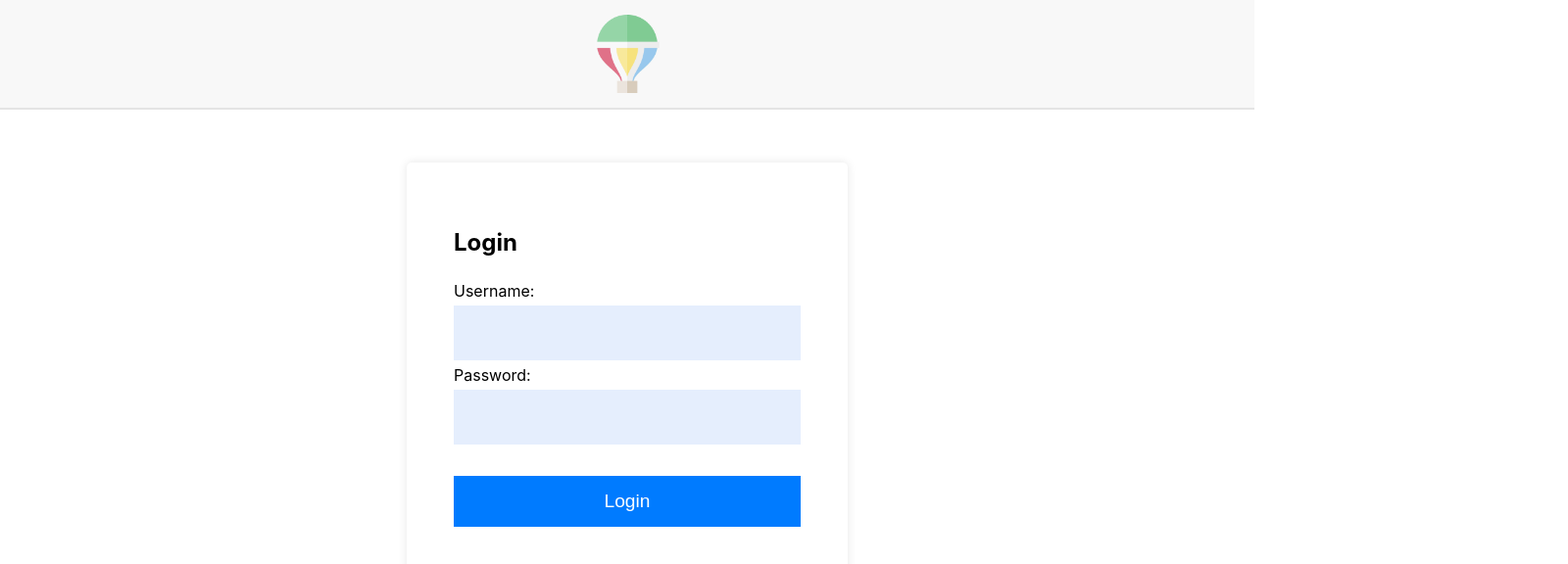
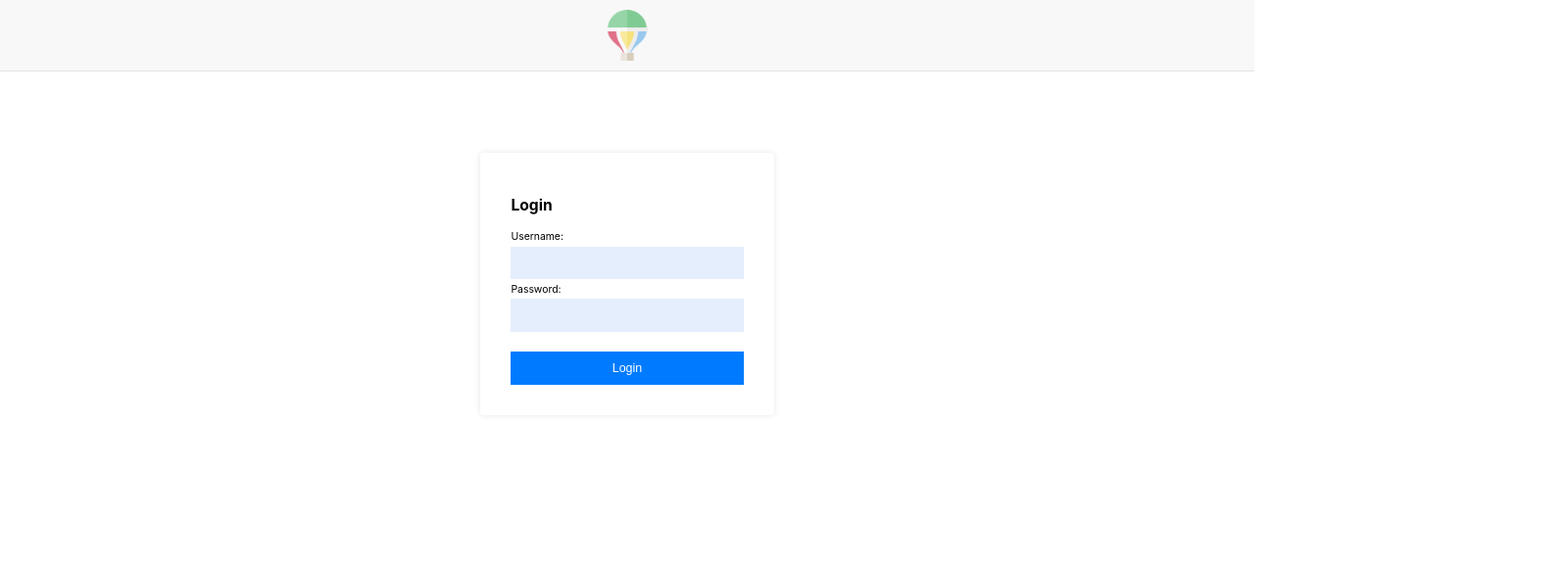
Before and after one commit to tolat/frolik, a React (Create React App) app in the folder client/: page / in a window 1280 px wide. Shown: the top 576 px of the page at 98% size, 1600 px wide, since content can reach past the window. Built offline with nearby package versions, Linux system fonts and the light colour scheme; no server answers.

Commit message:
fixed modal and general layout

```diff
--- a/client/src/components/Global/styles/Navbar.module.scss
+++ b/client/src/components/Global/styles/Navbar.module.scss
@@ -10,6 +10,8 @@
   border-bottom: 2px solid rgb(228, 228, 228);
   height: $navbar_height;
   box-sizing: border-box;
+  position: fixed;
+  z-index: 3;
 }
 
 .innerContainer{
--- a/client/src/components/Modals/EditProfileModal.jsx
+++ b/client/src/components/Modals/EditProfileModal.jsx
@@ -9,10 +9,10 @@ const EditProfileModal = (props) => {
 
 
   return (
-    <div className={styles.container}>
+    <div className={`${styles.container} noscroll`}>
       <div className={styles.photoEditor}>
         <UserIcon
-          sizeInRem={22}
+          sizeInRem={18}
           user={user}
           profilePic={user.profile_picture}
           borderSizeInRem={"0"}
--- a/client/src/components/Modals/SlideInModal.jsx
+++ b/client/src/components/Modals/SlideInModal.jsx
@@ -21,7 +21,7 @@ const SlideInModal = (props) => {
   return (
     <div
       style={{ zIndex: modalState.zIndex }}
-      className={styles.outerContainer}
+      className={`${styles.outerContainer} noscroll`}
     >
       <div
         style={{ marginLeft: `${modalState.marginLeft}` }}
--- a/client/src/components/Modals/styles/EditProfileModal.module.scss
+++ b/client/src/components/Modals/styles/EditProfileModal.module.scss
@@ -3,10 +3,12 @@
   flex-direction: column;
   align-items: center;
   justify-content: center;
-  flex-grow: 1;
-  overflow-y: hidden;
   overflow-x: hidden;
   box-sizing: border-box;
+  flex-shrink: 0;
+  background-color: white;
+  padding: 2rem;
+  margin-top: 2rem;
 }
 
 .photoEditor {
@@ -40,7 +42,6 @@
   width: 100%;
   font-size: 1.2rem;
   justify-self: flex-end;
-  margin-bottom: 20rem;
 }
 .uploadButton {
   background-color: #f0f0f0;
@@ -53,5 +54,5 @@
   width: 100%;
   font-size: 1.2rem;
   margin-top: 2rem;
-  margin-bottom: 3rem;
+  margin-bottom: 1rem;
 }
--- a/client/src/components/Modals/styles/SlideInModal.module.scss
+++ b/client/src/components/Modals/styles/SlideInModal.module.scss
@@ -1,7 +1,6 @@
 @import "../../../utils/responsive.scss";
 
 .container{
-    padding: 2rem;
     display: flex;
     flex-direction: column;
     box-sizing: border-box;
@@ -9,17 +8,17 @@
     width: $central_span_width;
     transition: margin 0.23s ease-in-out;
     background-color: rgb(255, 255, 255);
-    overflow-x: hidden;
     box-sizing: border-box;
 }
 
 .outerContainer{
-    position: absolute;
+    position: fixed;
     box-sizing: border-box;
     display: flex;
-    height: calc(100vh - $navbar_height);
+    height: calc(100% - $navbar_height);
     width: calc(2 * $central_span_width);
     margin-left: $central_span_width;
+    overflow-y: scroll;
 }
 
 .baffle{
@@ -31,11 +30,11 @@
 }
 
 .backButton{
-    top: 0;
-    left: 0;
-
+    padding: 2rem 0 0 2rem;
     width: 4rem;
     height: 4rem;
+    top: 0;
+    position: absolute;
 }
 
 .backButton:hover{
--- a/client/src/components/Pages/styles/Login.module.scss
+++ b/client/src/components/Pages/styles/Login.module.scss
@@ -4,6 +4,7 @@
   align-items: center;
   justify-content: center;
   flex-grow: 1;
+  margin-top: 20%;
 }
 
 .container {
--- a/client/src/components/Pages/styles/Profile.module.scss
+++ b/client/src/components/Pages/styles/Profile.module.scss
@@ -2,7 +2,7 @@
   display: flex;
   flex-direction: column;
   justify-content: flex-start;
-  min-height: 150vh;
+  min-height: 85rem;
   width: 100%;
 }
 
--- a/client/src/components/UI/styles/MainContainer.module.scss
+++ b/client/src/components/UI/styles/MainContainer.module.scss
@@ -10,8 +10,7 @@
   box-sizing: border-box;
   -ms-overflow-style: none; /* Internet Explorer 10+ */
   scrollbar-width: none; /* Firefox */
-  height: calc(100vh - $navbar_height);
-
+  margin-top: $navbar_height;
 }
 
 .outer::-webkit-scrollbar {
--- a/client/src/index.css
+++ b/client/src/index.css
@@ -1,34 +1,42 @@
 body {
   margin: 0;
-  font-family: -apple-system, BlinkMacSystemFont, 'Segoe UI', 'Roboto', 'Oxygen',
-    'Ubuntu', 'Cantarell', 'Fira Sans', 'Droid Sans', 'Helvetica Neue',
+  font-family: -apple-system, BlinkMacSystemFont, "Segoe UI", "Roboto", "Oxygen",
+    "Ubuntu", "Cantarell", "Fira Sans", "Droid Sans", "Helvetica Neue",
     sans-serif;
   -webkit-font-smoothing: antialiased;
   -moz-osx-font-smoothing: grayscale;
-  height: 100vh;
+  box-sizing: border-box;
+  overflow-x: hidden;
   -ms-overflow-style: none; /* Internet Explorer 10+ */
   scrollbar-width: none; /* Firefox */
-  box-sizing: border-box;
-  overflow-x: hidden;
 }
 
 body::-webkit-scrollbar {
   display: none; /* Safari and Chrome */
 }
 
+.noscroll{
+  -ms-overflow-style: none; /* Internet Explorer 10+ */
+  scrollbar-width: none; /* Firefox */
+}
+
+.noscroll::-webkit-scrollbar {
+  display: none; /* Safari and Chrome */
+}
+
 code {
-  font-family: source-code-pro, Menlo, Monaco, Consolas, 'Courier New',
+  font-family: source-code-pro, Menlo, Monaco, Consolas, "Courier New",
     monospace;
 }
 
 .app {
   width: 100%;
-  height: 100vh;
   display: flex;
   flex-direction: column;
   box-sizing: border-box;
+  zoom: 0.65;
 }
 
-a:link{
+a:link {
   text-decoration: none;
 }
```
Also changed, not shown: 2 other files (tests, documents, lock files or other folders).
